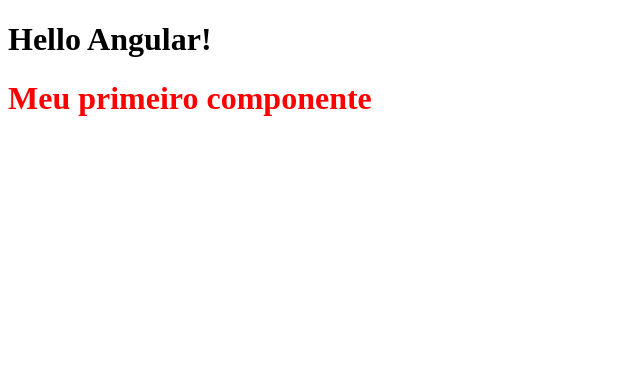
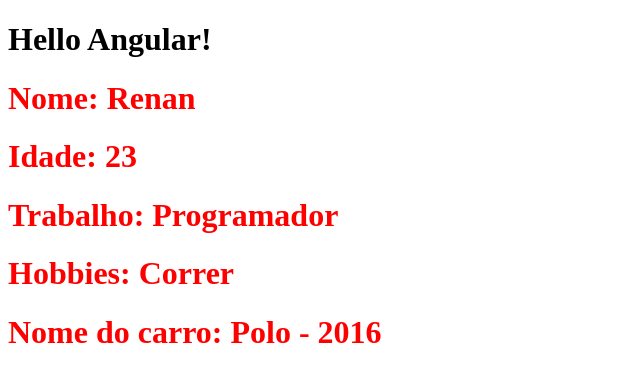
Before and after one commit to renanperin7/angular, an Angular app in the folder curso-angular/: page / in a window 1280 px wide. Shown: the top 382 px of the page, without its empty margins (0-640 px from the left). Built offline with nearby package versions, Linux system fonts and the light colour scheme.

Commit message:
dados no template

```diff
--- a/curso-angular/src/app/components/first-component/first-component.component.html
+++ b/curso-angular/src/app/components/first-component/first-component.component.html
@@ -1 +1,5 @@
-<h1>Meu primeiro componente</h1>
+<h1>Nome: {{ name }}</h1>
+<h1>Idade: {{ age }}</h1>
+<h1>Trabalho: {{ job }}</h1>
+<h1>Hobbies: {{hobbies[0]}}</h1>
+<h1>Nome do carro: {{car.name}} - {{car.year}}</h1>
--- a/curso-angular/src/app/components/first-component/first-component.component.ts
+++ b/curso-angular/src/app/components/first-component/first-component.component.ts
@@ -6,5 +6,13 @@
   styleUrls: ['./first-component.component.css']
 })
 export class FirstComponentComponent {
+  name:string = "Renan";
+  age:Number = 23;
+  job:string = "Programador";
+  hobbies = ["Correr", "Jogar", "Estudar"];
+  car = {
+    name: "Polo",
+    year: 2016
+  }
 
 }
```
